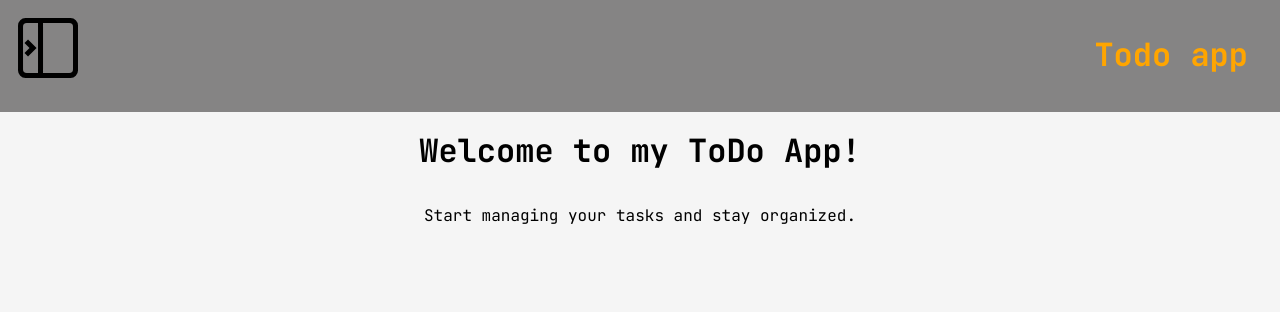
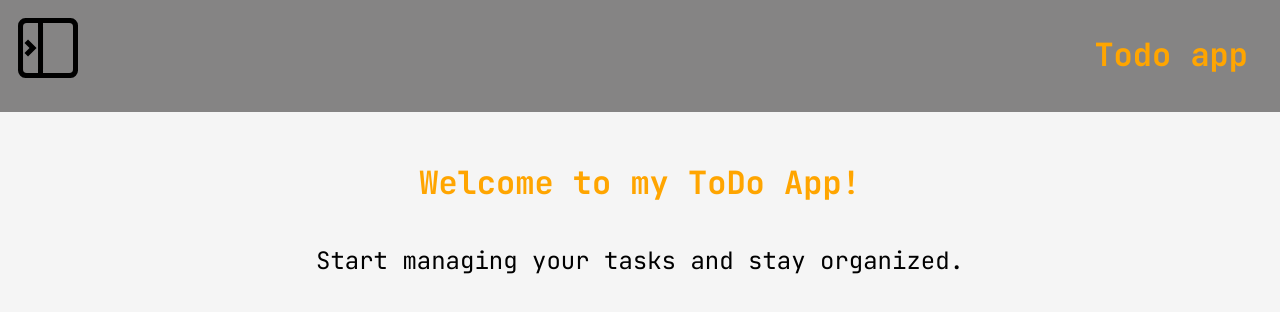
Before and after one commit to SirMarkus73/react-todoApp, a React (Vite) app: page / in a window 1280 px wide. Shown: the top 312 px of the page. Built offline with nearby package versions, Linux system fonts and the light colour scheme.

Commit message:
Upgraded CSS

```diff
--- a/src/pages/Index/Index.module.css
+++ b/src/pages/Index/Index.module.css
@@ -1,6 +1,19 @@
 @import url('../../global-styles/vars.css');
 
 .index {
-  display: grid;
-  place-items: center;
+  display: flex;
+  margin-top: 2rem;
+  align-items: center;
+  flex-direction: column;
+  height: 100dvh;
 }
+
+.index > h1 {
+  font-size: 2rem;
+  color: var(--text-emphasis);
+}
+
+.index > p {
+  font-size: 1.5rem;
+  color: var(--text-color);
+}
```
